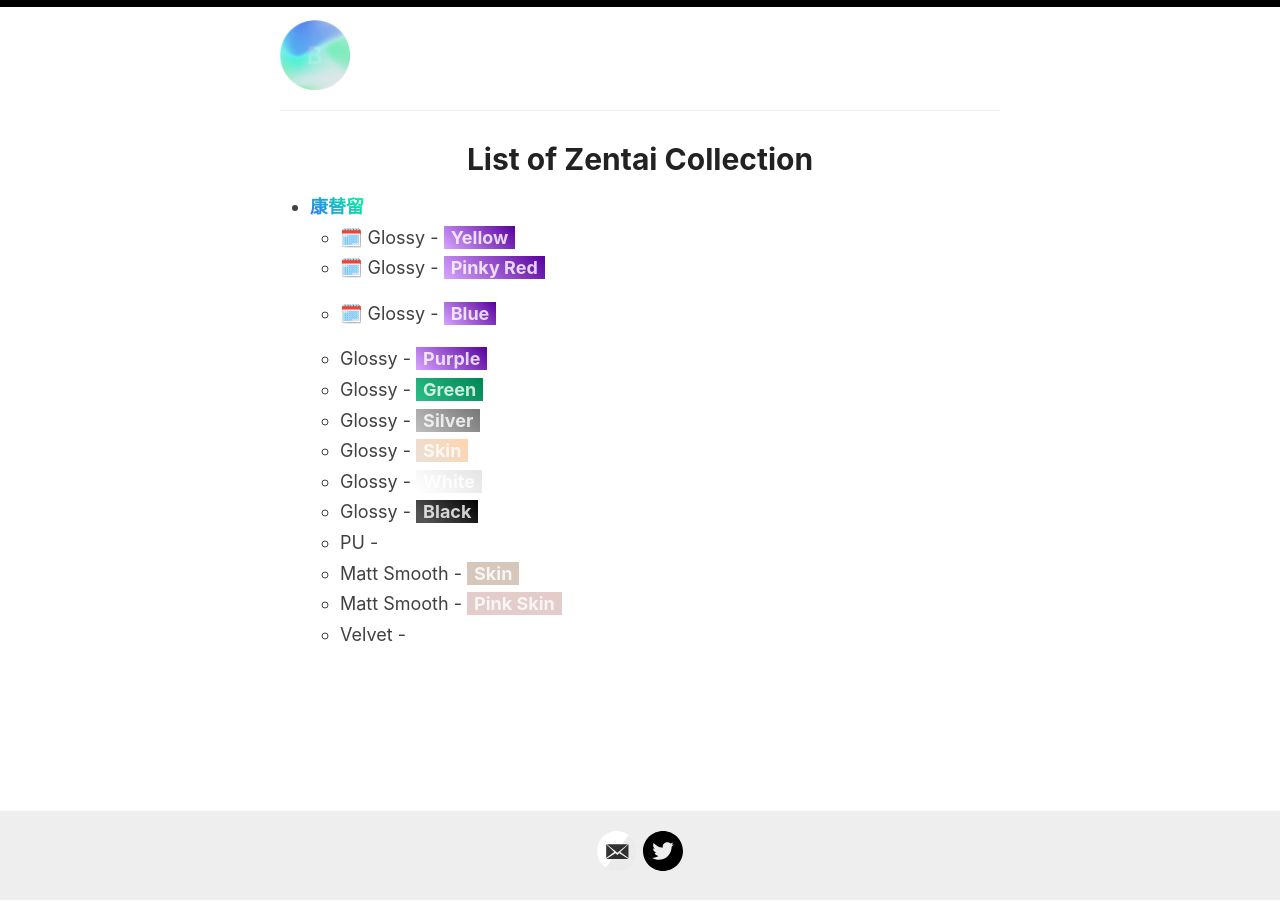
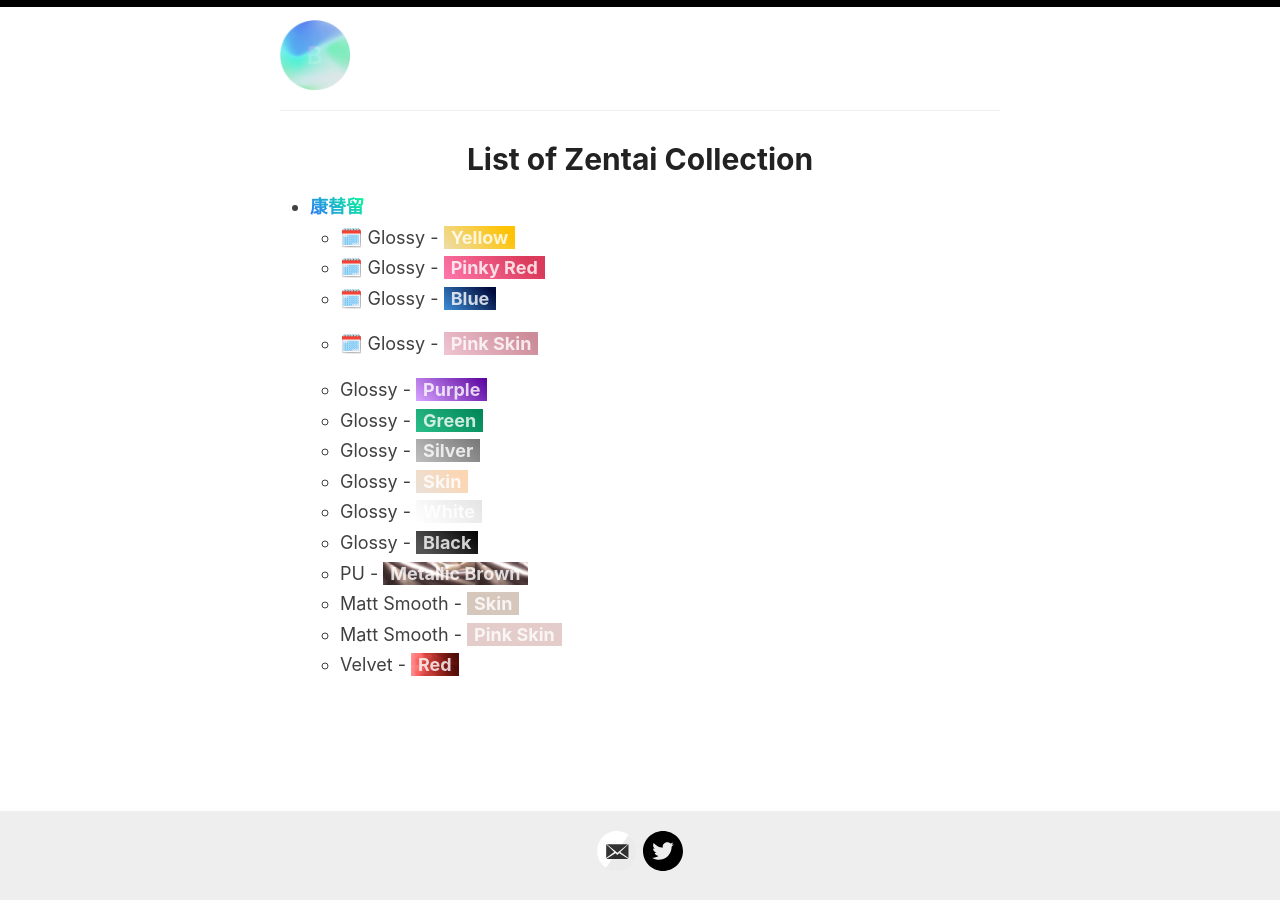
Before and after one commit to 98827ddb7e5a2c2e261912a23d9251d6/98827ddb7e5a2c2e261912a23d9251d6.github.io, a Jekyll site: the page built from _pages/zen-list.md, in a window 1280 px wide. Built offline with Jekyll 4.4.1, drawn with Linux system fonts in a browser that asks for light colours.

Commit message:
update zen list

```diff
--- a/_pages/zen-list.md
+++ b/_pages/zen-list.md
@@ -5,9 +5,10 @@ permalink: /zen-list/
 ---
 
 - [康替留](https://world.taobao.com/dianpu/149507916.htm){:target="_blank" rel="noopener"}
-	- 🗓️ Glossy - <span class="color-sample" style="background: linear-gradient(45deg, rgba(215,164,255,1) 0%, rgba(88,0,157,1) 100%);">Yellow</span>
-	- 🗓️ Glossy - <span class="color-sample" style="background: linear-gradient(45deg, rgba(215,164,255,1) 0%, rgba(88,0,157,1) 100%);">Pinky Red</span>
-	- 🗓️ Glossy - <span class="color-sample" style="background: linear-gradient(45deg, rgba(215,164,255,1) 0%, rgba(88,0,157,1) 100%);">Blue</span>
+	- 🗓️ Glossy - <span class="color-sample" style="background: linear-gradient(45deg, rgba(237,221,169,1) 0%, rgba(255,194,0,1) 88%);">Yellow</span>
+	- 🗓️ Glossy - <span class="color-sample" style="background: linear-gradient(45deg, rgba(255,119,173,1) 0%, rgba(219,59,90,1) 83%);">Pinky Red</span>
+	- 🗓️ Glossy - <span class="color-sample" style="background: linear-gradient(45deg, rgba(61,142,216,1) 0%, rgba(0,11,59,1) 90%);">Blue</span>
+	- 🗓️ Glossy - <span class="color-sample" style="background: linear-gradient(45deg, rgba(240,197,210,1) 0%, rgba(204,139,152,1) 90%);">Pink Skin</span>
 
 	- Glossy - <span class="color-sample" style="background: linear-gradient(45deg, rgba(215,164,255,1) 0%, rgba(88,0,157,1) 100%);">Purple</span>
 	- Glossy - <span class="color-sample" style="background: linear-gradient(45deg, rgba(43,190,137,1) 0%, rgba(0,133,85,1) 100%);">Green</span>
@@ -15,7 +16,7 @@ permalink: /zen-list/
 	- Glossy - <span class="color-sample" style="background: linear-gradient(45deg, rgba(233,224,216,1) 0%, rgba(255,212,173,1) 100%);">Skin</span>
 	- Glossy - <span class="color-sample" style="background: linear-gradient(45deg, rgba(255,255,255,1) 0%, rgba(228,228,228,1) 100%);">White</span>
 	- Glossy - <span class="color-sample" style="background: linear-gradient(45deg, rgba(83,83,83,1) 13%, rgba(0,0,0,1) 100%);">Black</span>
-	- PU - <span class="color-sample" style="background: url(images/zen/pu-metallicbrown.jpg); background-size: contain;">Metallic Brown</span>
+	- PU - <span class="color-sample" style="background: url(/images/zen/pu-metallicbrown.jpg); background-size: contain;">Metallic Brown</span>
 	- Matt Smooth - <span class="color-sample" style="background: linear-gradient(45deg, rgba(214,199,189,1) 13%, rgba(214,199,189,1) 100%);">Skin</span>
 	- Matt Smooth - <span class="color-sample" style="background: linear-gradient(45deg, rgba(227,204,202,1) 13%, rgba(227,204,202,1) 100%);">Pink Skin</span>
-	- Velvet - <span class="color-sample" style="background: url(images/zen/velvet-red.jpg); background-size: contain;">Red</span>
+	- Velvet - <span class="color-sample" style="background: url(/images/zen/velvet-red.jpg); background-size: contain;">Red</span>
```
